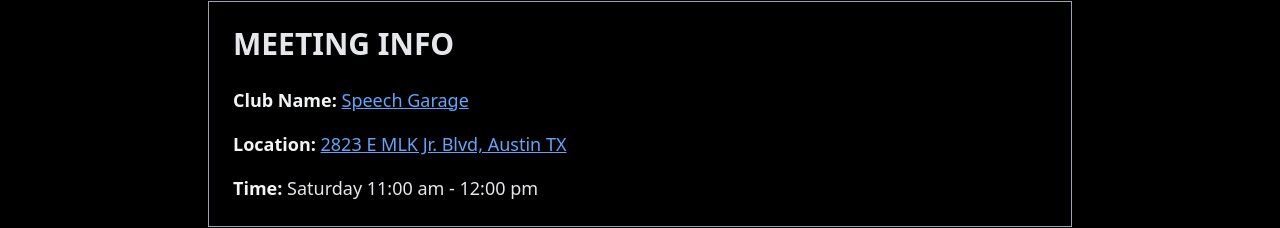
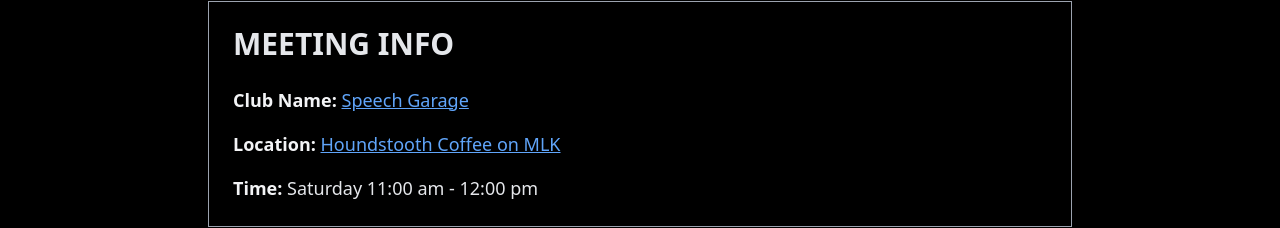
Before and after one commit to josh-may/austin-toastmasters, a Next.js app: page / in a window 1280 px wide. Shown: the part 398-626 px from the top of the page. Built offline with nearby package versions, Linux system fonts and the light colour scheme.

Commit message:
Lazy commit

```diff
--- a/pages/index.js
+++ b/pages/index.js
@@ -158,12 +158,12 @@ export default function Home() {
             <p className="text-lg mb-4">
               <strong className="text-gray-100">Location:</strong>{" "}
               <a
-                href="https://www.google.com/maps/dir//google+maps+2823+E+MLK+Jr.+Blvd,+Austin+TX/data=!4m6!4m5!1m1!4e2!1m2!1m1!1s0x8644b5e8e5441f29:0x12af097b1c42ba15?sa=X&ved=1t:3061&ictx=111"
+                href="https://www.google.com/maps?s=web&lqi=ChBob3VuZHN0b290aCBjYWZlIgOIAQFIqqyVz6qvgIAIWhoQABABGAAYASIQaG91bmRzdG9vdGggY2FmZZIBC2NvZmZlZV9zaG9wqgFPEAEqFCIQaG91bmRzdG9vdGggY2FmZSgAMh8QASIb38m-92Vgn3XlNEaL2NYQSqb3bw4IVlLATpZEMhQQAiIQaG91bmRzdG9vdGggY2FmZeABAA&vet=12ahUKEwj9-9SNt5WJAxWMl-4BHSFbPMoQ1YkKegQILRAB..i&cs=1&um=1&ie=UTF-8&fb=1&gl=us&sa=X&geocode=KSkfROXotUSGMdpiI_8pTDhV&daddr=2823+East+MLK+Blvd,+2823+E+Martin+Luther+King+Jr+Blvd+%23101,+Austin,+TX+78702"
                 target="_blank"
                 rel="noopener noreferrer"
                 className="text-blue-400 hover:text-blue-300 underline"
               >
-                2823 E MLK Jr. Blvd, Austin TX
+                Houndstooth Coffee on MLK
               </a>
             </p>
             <p className="text-lg">
@@ -202,7 +202,7 @@ export default function Home() {
           <FAQ />
         </section>
         <footer className="w-full text-center  mt-12 text-gray-400 text-lg">
-          🦄💨 Built by{" "}
+          🦄 Built by{" "}
           <a
             href="https://joshmay.xyz"
             target="_blank"
```
